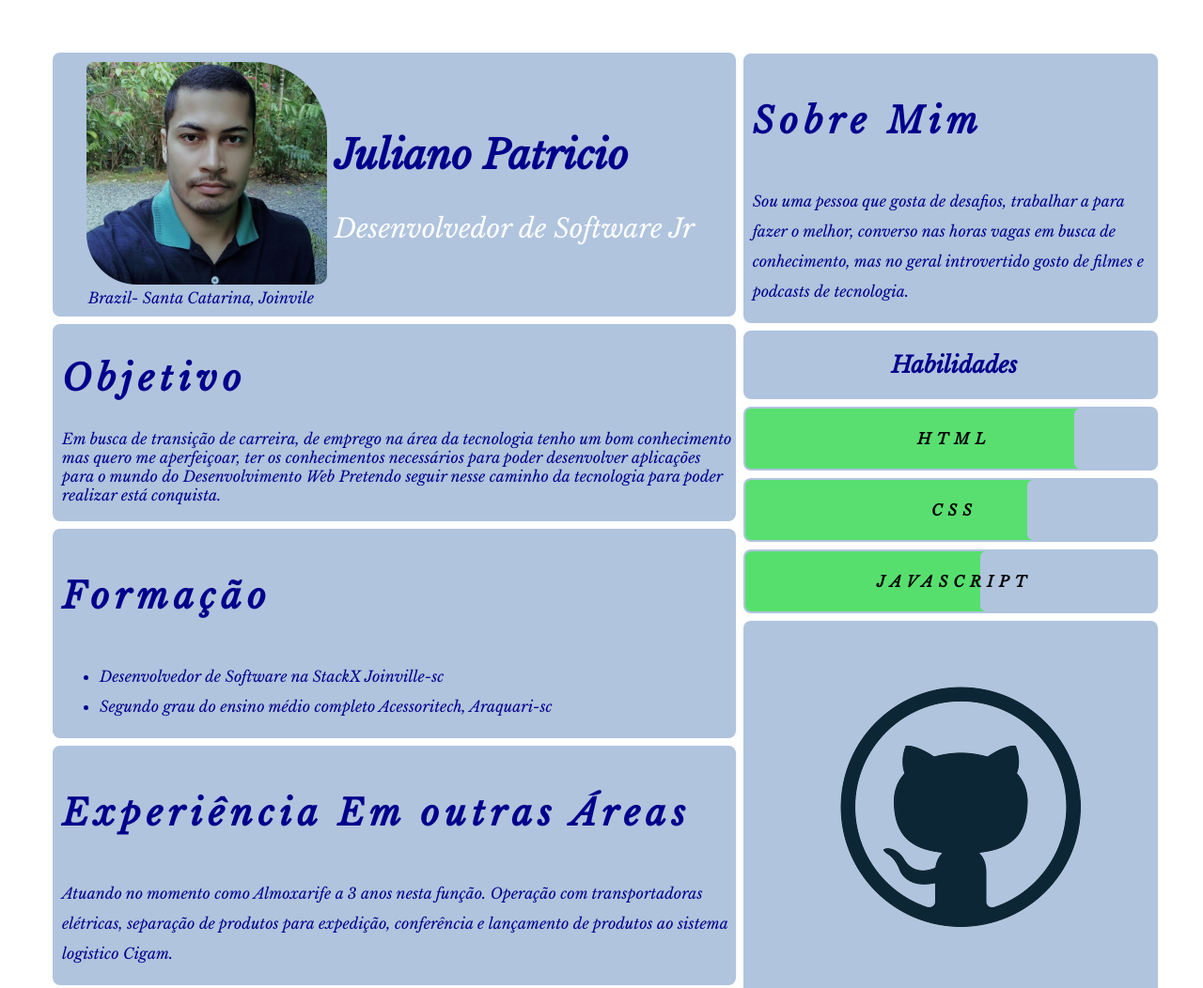
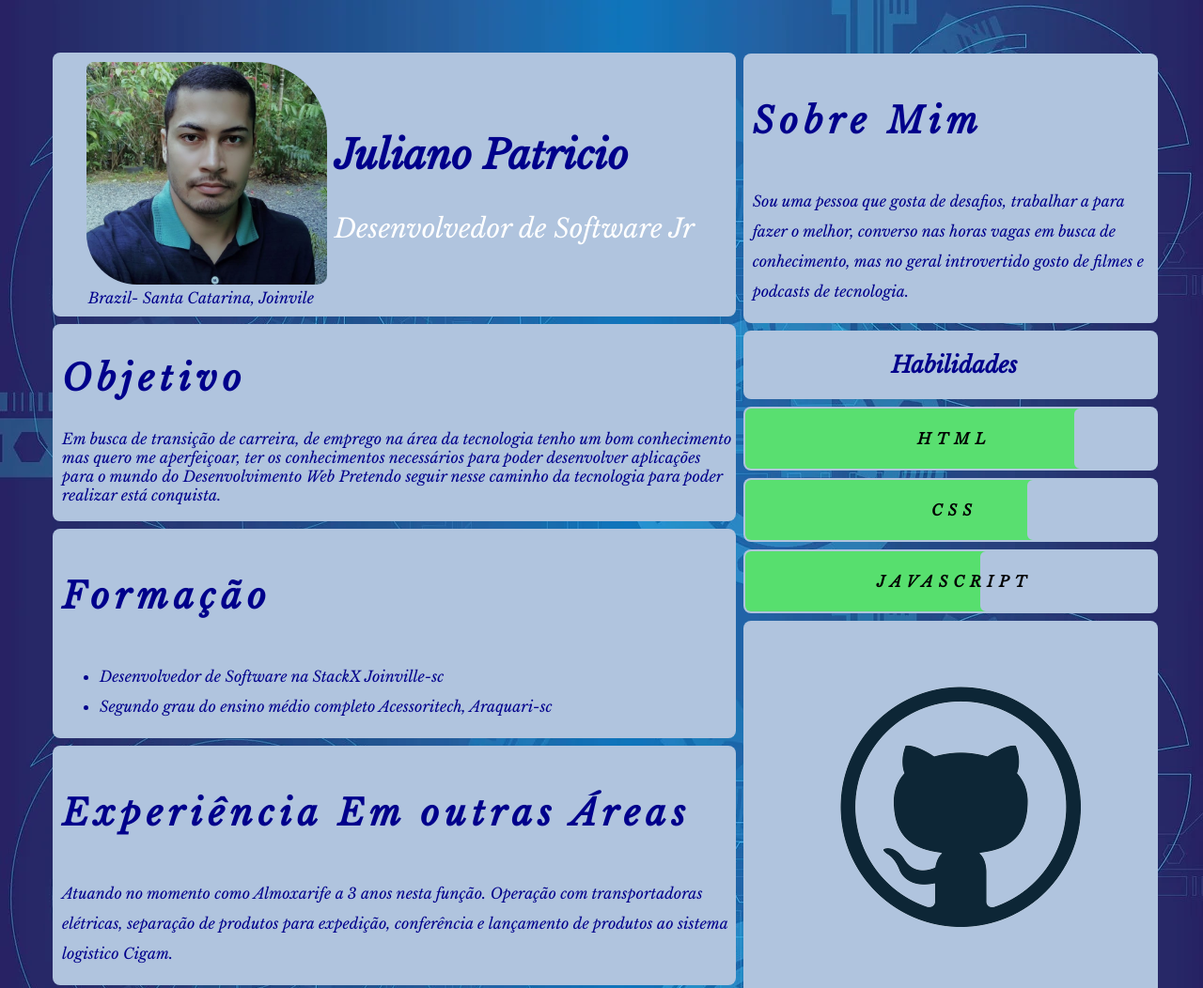
Before and after one commit to Julianooutlook/curriculo, a plain HTML site: page index.html in a window 1280 px wide. Shown: the top 1052 px of the page at 94% size. Drawn offline with nearby package versions, Linux system fonts and the light colour scheme.

Commit message:
Update style.css

```diff
--- a/css/style.css
+++ b/css/style.css
@@ -4,7 +4,8 @@ body {
     font-family: "Libre Baskerville", serif;
     font-weight: 400;
     font-style: italic;
-    background-image: url(..images/background.webp);
+    background-image: url(https://raw.githubusercontent.com/Julianooutlook/curriculo/main/images/background.webp);
+/*     background-image: url(..images/background.webp); */
 }
 
 #container-curriculo {
```
